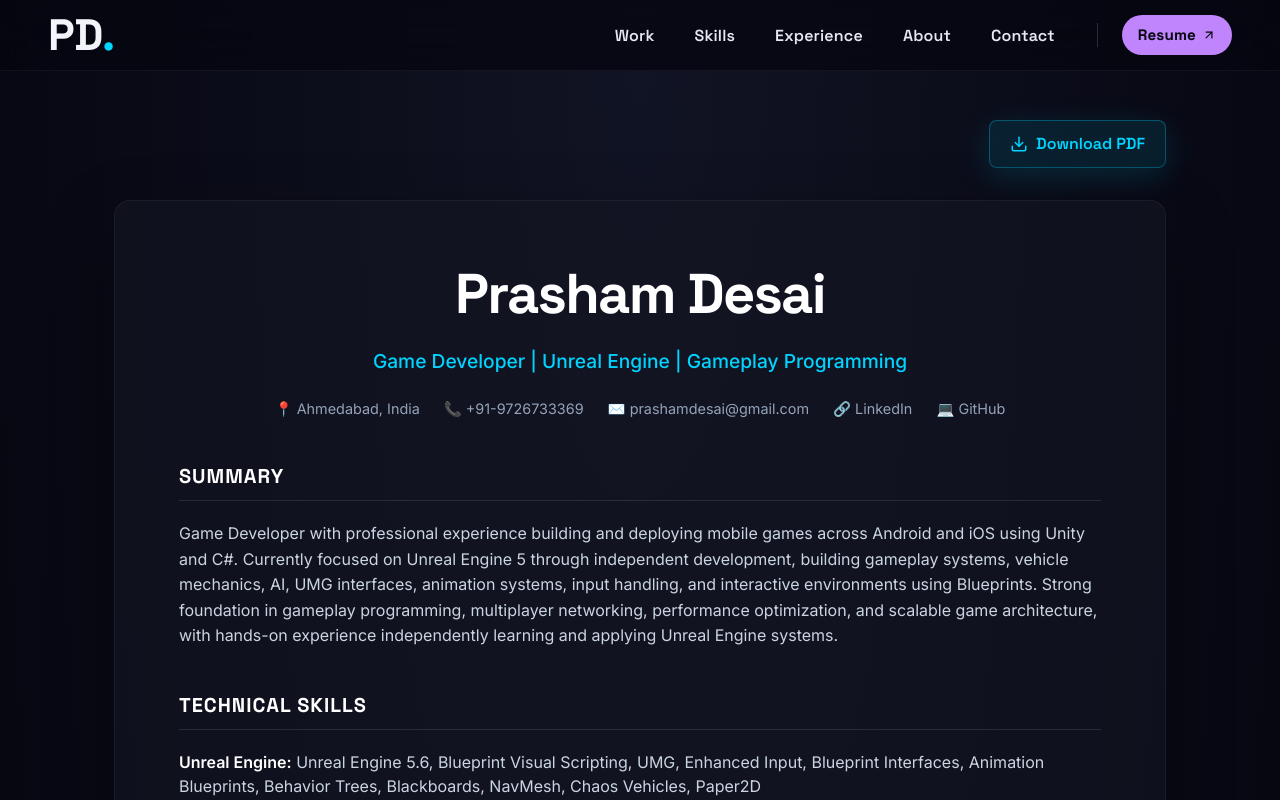
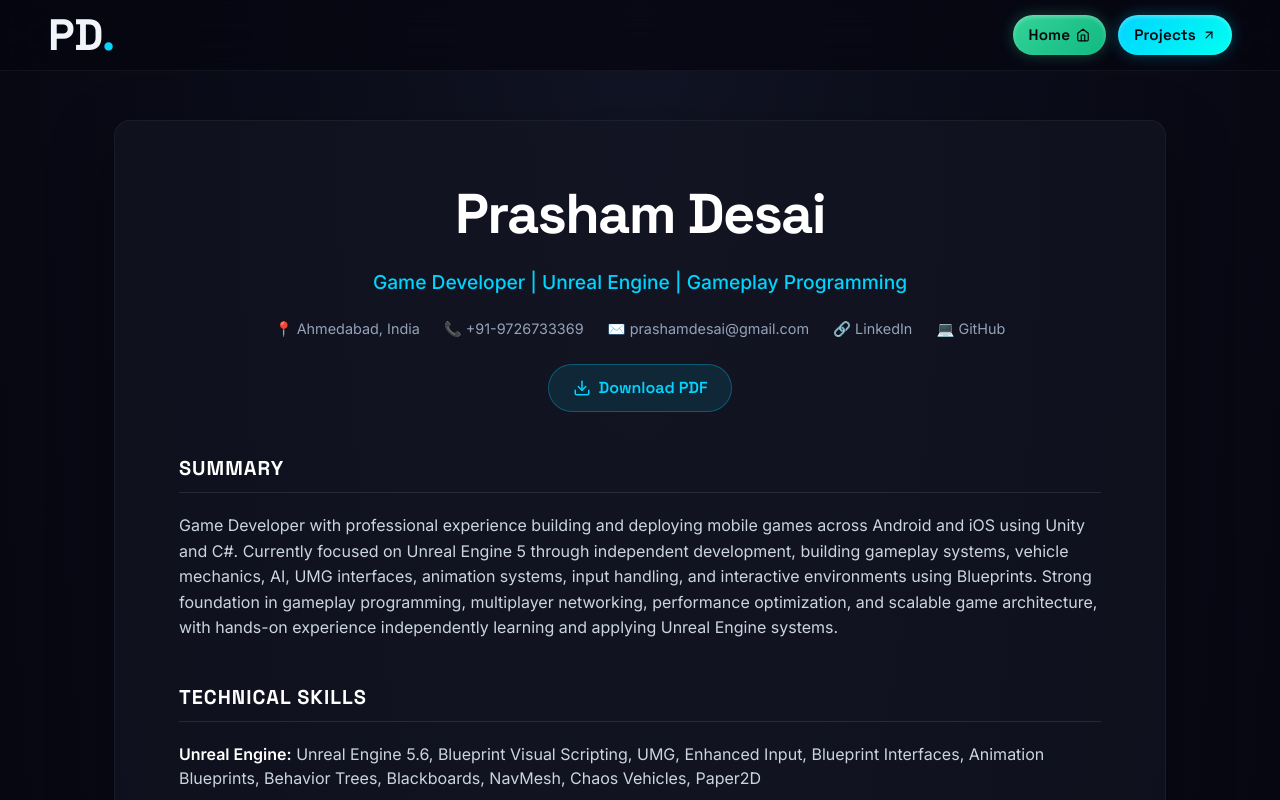
Before and after one commit to Prasham-Desai/Portfolio, a React (Create React App) app: page /resume in a window 1280 px wide. Shown: the top 800 px of the page. Built offline with nearby package versions, Linux system fonts and the light colour scheme.

Commit message:
Major animations and visual overhaul

```diff
--- a/src/components/Navbar.jsx
+++ b/src/components/Navbar.jsx
@@ -196,6 +196,8 @@ const Navbar = () => {
           {/* Desktop Links */}
           <div style={{ display: 'flex', gap: 24, alignItems: 'center' }} className="desktop-nav">
             {/* Scroll Links Group */}
+            {(isHome || isCaseStudy) && (
+              <>
                 <div style={{ display: 'flex', gap: isCaseStudy ? 2 : 4, alignItems: 'center' }}>
                   {navLinks.map((link) => {
                     const isActive = activeSection === link.label;
@@ -233,25 +235,78 @@ const Navbar = () => {
 
                 {/* Vertical Divider */}
                 <div style={{ width: 1, height: 24, background: 'rgba(255,255,255,0.15)' }} />
+              </>
+            )}
 
             {/* Page Links Group */}
             <div style={{ display: 'flex', gap: 12, alignItems: 'center' }}>
-              {/* All Projects link */}
-              {(isHome || isCaseStudy || isProjectsPage) && (
-                <Link to="/projects" style={{ textDecoration: 'none' }}>
+              <AnimatePresence mode="popLayout">
+                {/* Home link */}
+                {!isHome && (
                   <motion.div
-                    whileHover={{ scale: 1.04, boxShadow: '0 0 15px rgba(0,212,255,0.4)' }}
+                    key="nav-home"
+                    initial={{ opacity: 0, scale: 0.8, x: 20 }}
+                    animate={{ opacity: 1, scale: 1, x: 0 }}
+                    exit={{ opacity: 0, scale: 0.8, x: 20 }}
+                    layout
+                    transition={{ type: "spring", stiffness: 400, damping: 25 }}
+                  >
+                    <Link to="/" style={{ textDecoration: 'none' }}>
+                      <motion.div
+                        whileHover={{ scale: 1.05, boxShadow: '0 0 20px rgba(52,211,153,0.6), inset 0 2px 4px rgba(255,255,255,0.4)' }}
                         style={{
                           fontFamily: "'Space Grotesk', sans-serif",
                           fontSize: '0.95rem',
-                      fontWeight: 700,
+                          fontWeight: 600,
                           padding: '8px 16px',
                           borderRadius: 9999,
                           letterSpacing: '0.01em',
                           whiteSpace: 'nowrap',
-                      color: '#060610',
+                          color: '#04040a',
                           cursor: 'pointer',
-                      background: '#00d4ff',
+                          background: 'linear-gradient(135deg, #34d399 0%, #10b981 100%)',
+                          boxShadow: '0 0 15px rgba(52,211,153,0.3), inset 0 2px 4px rgba(255,255,255,0.3)',
+                          border: 'none',
+                          display: 'flex',
+                          alignItems: 'center',
+                          gap: 6
+                        }}
+                      >
+                        Home
+                        <svg width="14" height="14" viewBox="0 0 24 24" fill="none" stroke="currentColor" strokeWidth="2" strokeLinecap="round" strokeLinejoin="round">
+                          <path d="M3 9l9-7 9 7v11a2 2 0 0 1-2 2H5a2 2 0 0 1-2-2z"></path>
+                          <polyline points="9 22 9 12 15 12 15 22"></polyline>
+                        </svg>
+                      </motion.div>
+                    </Link>
+                  </motion.div>
+                )}
+
+                {/* All Projects link */}
+                {!isProjectsPage && (
+                  <motion.div
+                    key="nav-projects"
+                    initial={{ opacity: 0, scale: 0.8, x: 20 }}
+                    animate={{ opacity: 1, scale: 1, x: 0 }}
+                    exit={{ opacity: 0, scale: 0.8, x: 20 }}
+                    layout
+                    transition={{ type: "spring", stiffness: 400, damping: 25 }}
+                  >
+                    <Link to="/projects" style={{ textDecoration: 'none' }}>
+                      <motion.div
+                        whileHover={{ scale: 1.05, boxShadow: '0 0 20px rgba(0,212,255,0.6), inset 0 2px 4px rgba(255,255,255,0.4)' }}
+                        style={{
+                          fontFamily: "'Space Grotesk', sans-serif",
+                          fontSize: '0.95rem',
+                          fontWeight: 600,
+                          padding: '8px 16px',
+                          borderRadius: 9999,
+                          letterSpacing: '0.01em',
+                          whiteSpace: 'nowrap',
+                          color: '#04040a',
+                          cursor: 'pointer',
+                          background: 'linear-gradient(135deg, #00d4ff 0%, #00fff2 100%)',
+                          boxShadow: '0 0 15px rgba(0,212,255,0.3), inset 0 2px 4px rgba(255,255,255,0.3)',
                           border: 'none',
                           display: 'flex',
                           alignItems: 'center',
@@ -265,23 +320,34 @@ const Navbar = () => {
                         </svg>
                       </motion.div>
                     </Link>
+                  </motion.div>
                 )}
 
                 {/* Resume link */}
+                {!isResumePage && (
+                  <motion.div
+                    key="nav-resume"
+                    initial={{ opacity: 0, scale: 0.8, x: 20 }}
+                    animate={{ opacity: 1, scale: 1, x: 0 }}
+                    exit={{ opacity: 0, scale: 0.8, x: 20 }}
+                    layout
+                    transition={{ type: "spring", stiffness: 400, damping: 25 }}
+                  >
                     <Link to="/resume" style={{ textDecoration: 'none' }}>
                       <motion.div
-                  whileHover={{ scale: 1.04, boxShadow: '0 0 15px rgba(192,132,252,0.4)' }}
+                        whileHover={{ scale: 1.05, boxShadow: '0 0 20px rgba(192,132,252,0.6), inset 0 2px 4px rgba(255,255,255,0.4)' }}
                         style={{
                           fontFamily: "'Space Grotesk', sans-serif",
                           fontSize: '0.95rem',
-                    fontWeight: 700,
+                          fontWeight: 600,
                           padding: '8px 16px',
                           borderRadius: 9999,
                           letterSpacing: '0.01em',
                           whiteSpace: 'nowrap',
-                    color: '#060610',
+                          color: '#04040a',
                           cursor: 'pointer',
-                    background: '#c084fc', // Vibrant purple
+                          background: 'linear-gradient(135deg, #c084fc 0%, #ff7bf5 100%)',
+                          boxShadow: '0 0 15px rgba(192,132,252,0.3), inset 0 2px 4px rgba(255,255,255,0.3)',
                           border: 'none',
                           display: 'flex',
                           alignItems: 'center',
@@ -290,11 +356,17 @@ const Navbar = () => {
                       >
                         Resume
                         <svg width="14" height="14" viewBox="0 0 24 24" fill="none" stroke="currentColor" strokeWidth="2" strokeLinecap="round" strokeLinejoin="round">
-                    <line x1="7" y1="17" x2="17" y2="7"></line>
-                    <polyline points="7 7 17 7 17 17"></polyline>
+                          <path d="M14 2H6a2 2 0 0 0-2 2v16a2 2 0 0 0 2 2h12a2 2 0 0 0 2-2V8z"></path>
+                          <polyline points="14 2 14 8 20 8"></polyline>
+                          <line x1="16" y1="13" x2="8" y2="13"></line>
+                          <line x1="16" y1="17" x2="8" y2="17"></line>
+                          <polyline points="10 9 9 9 8 9"></polyline>
                         </svg>
                       </motion.div>
                     </Link>
+                  </motion.div>
+                )}
+              </AnimatePresence>
             </div>
           </div>
 
@@ -354,6 +426,8 @@ const Navbar = () => {
               gap: 32,
             }}
           >
+            {(isHome || isCaseStudy) && (
+              <>
                 {navLinks.map((link, i) => (
                   <motion.button
                     key={link.label}
@@ -389,10 +463,49 @@ const Navbar = () => {
                     transformOrigin: 'center'
                   }}
                 />
+              </>
+            )}
 
             {/* Mobile Page Links Group */}
             <div style={{ display: 'flex', flexDirection: 'column', gap: 16, alignItems: 'center' }}>
+              {/* Mobile Home link */}
+              {!isHome && (
+                <motion.button
+                  initial={{ opacity: 0, y: 20 }}
+                  animate={{ opacity: 1, y: 0 }}
+                  transition={{ delay: (navLinks.length + 1) * 0.08 }}
+                  onClick={() => {
+                    setMobileOpen(false);
+                    navigate('/');
+                  }}
+                  style={{
+                    fontFamily: "'Space Grotesk', sans-serif",
+                    fontSize: '1.05rem',
+                    fontWeight: 600,
+                    color: '#04040a',
+                    background: 'linear-gradient(135deg, #34d399 0%, #10b981 100%)',
+                    boxShadow: '0 0 14px rgba(52,211,153,0.25), inset 0 2px 4px rgba(255,255,255,0.25)',
+                    border: 'none',
+                    borderRadius: 9999,
+                    padding: '9px 20px',
+                    letterSpacing: '0.01em',
+                    display: 'flex',
+                    alignItems: 'center',
+                    gap: 8,
+                    cursor: 'pointer',
+                    textTransform: 'none'
+                  }}
+                >
+                  Home
+                  <svg width="18" height="18" viewBox="0 0 24 24" fill="none" stroke="currentColor" strokeWidth="2" strokeLinecap="round" strokeLinejoin="round">
+                    <path d="M3 9l9-7 9 7v11a2 2 0 0 1-2 2H5a2 2 0 0 1-2-2z"></path>
+                    <polyline points="9 22 9 12 15 12 15 22"></polyline>
+                  </svg>
+                </motion.button>
+              )}
+
               {/* Mobile Projects link */}
+              {!isProjectsPage && (
                 <motion.button
                 initial={{ opacity: 0, y: 20 }}
                 animate={{ opacity: 1, y: 0 }}
@@ -403,13 +516,16 @@ const Navbar = () => {
                 }}
                 style={{
                   fontFamily: "'Space Grotesk', sans-serif",
-                  fontSize: '1.2rem',
-                  fontWeight: 700,
-                  color: '#060610',
-                  background: '#00d4ff',
+                  fontSize: '1.1rem',
+                  fontWeight: 800,
+                  color: '#04040a',
+                  background: 'linear-gradient(135deg, #00d4ff 0%, #00fff2 100%)',
+                  boxShadow: '0 0 24px rgba(0,212,255,0.5), inset 0 2px 4px rgba(255,255,255,0.4)',
                   border: 'none',
                   borderRadius: 9999,
                   padding: '12px 32px',
+                  letterSpacing: '0.05em',
+                  textTransform: 'uppercase',
                   display: 'flex',
                   alignItems: 'center',
                   gap: 8,
@@ -424,7 +540,10 @@ const Navbar = () => {
                 </svg>
               </motion.button>
 
+              )}
+
               {/* Mobile Resume link */}
+              {!isResumePage && (
                 <motion.button
                   initial={{ opacity: 0, y: 20 }}
                   animate={{ opacity: 1, y: 0 }}
@@ -435,17 +554,18 @@ const Navbar = () => {
                   }}
                   style={{
                     fontFamily: "'Space Grotesk', sans-serif",
-                  fontSize: '1.2rem',
-                  fontWeight: 700,
-                  color: '#060610',
-                  background: '#c084fc',
+                    fontSize: '1.05rem',
+                    fontWeight: 600,
+                    color: '#04040a',
+                    background: 'linear-gradient(135deg, #c084fc 0%, #ff7bf5 100%)',
+                    boxShadow: '0 0 18px rgba(192,132,252,0.3), inset 0 2px 4px rgba(255,255,255,0.3)',
                     border: 'none',
                     borderRadius: 9999,
-                  padding: '12px 32px',
+                    padding: '10px 24px',
+                    letterSpacing: '0.01em',
                     display: 'flex',
                     alignItems: 'center',
                     gap: 8,
-                  letterSpacing: '0.01em',
                     cursor: 'pointer'
                   }}
                 >
@@ -455,6 +575,7 @@ const Navbar = () => {
                     <polyline points="7 7 17 7 17 17"></polyline>
                   </svg>
                 </motion.button>
+              )}
             </div>
           </motion.div>
         )}
--- a/src/components/ParticleGalaxy.jsx
+++ b/src/components/ParticleGalaxy.jsx
@@ -1,7 +1,7 @@
 import { useEffect, useRef } from 'react';
 
 const COLORS = ['#00d4ff', '#c084fc', '#34d399', '#ffbe0b'];
-const PARTICLE_COUNT = 800;
+const PARTICLE_COUNT = 6000;
 
 export default function ParticleGalaxy() {
   const canvasRef = useRef(null);
@@ -39,7 +39,7 @@ export default function ParticleGalaxy() {
       const maxRadius = Math.max(width, height) * 1.5;
       const radius = Math.sqrt(Math.random()) * maxRadius + 50;
       const angle = Math.random() * Math.PI * 2;
-      const speed = (Math.random() * 0.003 + 0.0005) * (Math.random() > 0.5 ? 1 : -1);
+      const speed = (Math.random() * 0.0012 + 0.0001) * (Math.random() > 0.5 ? 1 : -1);
       const color = COLORS[Math.floor(Math.random() * COLORS.length)];
       const size = Math.random() * 1.5 + 0.5;
       const z = Math.random() * 100 - 50; // Z-depth for 3D
--- a/src/components/ProjectCard.jsx
+++ b/src/components/ProjectCard.jsx
@@ -220,7 +220,7 @@ const ProjectCard = ({ project, index }) => {
               </svg>
             </div>
 
-            {/* Accent bar at bottom — CSS hover via parent */}
+            {/* Accent bar at bottom */}
             <div
               className="project-card-accent-bar"
               style={{
--- a/src/pages/Resume.jsx
+++ b/src/pages/Resume.jsx
@@ -17,57 +17,6 @@ const Resume = () => {
         padding: '0 24px',
         position: 'relative'
       }}>
-
-        {/* Floating Action Bar */}
-        <motion.div
-          initial={{ opacity: 0, y: -20 }}
-          animate={{ opacity: 1, y: 0 }}
-          transition={{ delay: 0.2 }}
-          style={{
-            display: 'flex',
-            justifyContent: 'flex-end',
-            marginBottom: 32,
-            position: 'sticky',
-            top: 80,
-            zIndex: 10
-          }}
-        >
-          <a
-            href="/Prasham_Desai_Resume.pdf"
-            download="Prasham_Desai_Resume.pdf"
-            style={{
-              display: 'inline-flex',
-              alignItems: 'center',
-              gap: 8,
-              padding: '10px 20px',
-              background: 'rgba(0, 212, 255, 0.1)',
-              border: '1px solid rgba(0, 212, 255, 0.3)',
-              borderRadius: 8,
-              color: '#00d4ff',
-              fontFamily: "'Space Grotesk', sans-serif",
-              fontWeight: 600,
-              textDecoration: 'none',
-              backdropFilter: 'blur(10px)',
-              boxShadow: '0 8px 32px rgba(0, 212, 255, 0.15)',
-              transition: 'all 0.2s ease',
-            }}
-            onMouseOver={(e) => {
-              e.currentTarget.style.background = 'rgba(0, 212, 255, 0.2)';
-              e.currentTarget.style.transform = 'translateY(-2px)';
-            }}
-            onMouseOut={(e) => {
-              e.currentTarget.style.background = 'rgba(0, 212, 255, 0.1)';
-              e.currentTarget.style.transform = 'translateY(0)';
-            }}
-          >
-            <svg width="18" height="18" viewBox="0 0 24 24" fill="none" stroke="currentColor" strokeWidth="2" strokeLinecap="round" strokeLinejoin="round">
-              <path d="M21 15v4a2 2 0 0 1-2 2H5a2 2 0 0 1-2-2v-4"></path>
-              <polyline points="7 10 12 15 17 10"></polyline>
-              <line x1="12" y1="15" x2="12" y2="3"></line>
-            </svg>
-            Download PDF
-          </a>
-        </motion.div>
 
         {/* Paper-like Resume Container */}
         <motion.div
@@ -116,6 +65,42 @@ const Resume = () => {
               <a href="mailto:prashamdesai@gmail.com" style={{ color: 'inherit', textDecoration: 'none' }}>✉️ prashamdesai@gmail.com</a>
               <a href="https://linkedin.com" target="_blank" rel="noreferrer" style={{ color: 'inherit', textDecoration: 'none' }}>🔗 LinkedIn</a>
               <a href="https://github.com/Prasham-Desai" target="_blank" rel="noreferrer" style={{ color: 'inherit', textDecoration: 'none' }}>💻 GitHub</a>
+            </div>
+
+            <div style={{ marginTop: 24, display: 'flex', justifyContent: 'center' }}>
+              <a
+                href="/Prasham_Desai_Resume.pdf"
+                download="Prasham_Desai_Resume.pdf"
+                style={{
+                  display: 'inline-flex',
+                  alignItems: 'center',
+                  gap: 8,
+                  padding: '10px 24px',
+                  background: 'rgba(0, 212, 255, 0.1)',
+                  border: '1px solid rgba(0, 212, 255, 0.3)',
+                  borderRadius: 999,
+                  color: '#00d4ff',
+                  fontFamily: "'Space Grotesk', sans-serif",
+                  fontWeight: 600,
+                  textDecoration: 'none',
+                  transition: 'all 0.2s ease',
+                }}
+                onMouseOver={(e) => {
+                  e.currentTarget.style.background = 'rgba(0, 212, 255, 0.2)';
+                  e.currentTarget.style.boxShadow = '0 4px 16px rgba(0, 212, 255, 0.2)';
+                }}
+                onMouseOut={(e) => {
+                  e.currentTarget.style.background = 'rgba(0, 212, 255, 0.1)';
+                  e.currentTarget.style.boxShadow = 'none';
+                }}
+              >
+                <svg width="18" height="18" viewBox="0 0 24 24" fill="none" stroke="currentColor" strokeWidth="2" strokeLinecap="round" strokeLinejoin="round">
+                  <path d="M21 15v4a2 2 0 0 1-2 2H5a2 2 0 0 1-2-2v-4"></path>
+                  <polyline points="7 10 12 15 17 10"></polyline>
+                  <line x1="12" y1="15" x2="12" y2="3"></line>
+                </svg>
+                Download PDF
+              </a>
             </div>
           </header>
 
```
Also changed, not shown: src/components/Hero.jsx (+11 -7 lines), src/components/LoadingScreen.jsx (+1 -12 lines), src/components/Skills.jsx (+28 -33 lines), src/data/projects.js (+5 -5 lines), src/data/skills.js (+25 -20 lines), src/pages/ProjectsPage.jsx (+5 -30 lines). Lines whose indentation alone changed are shown as unchanged.
